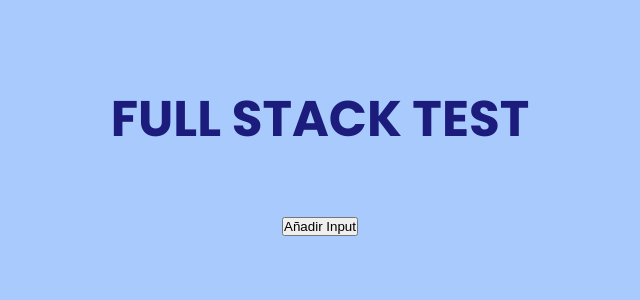
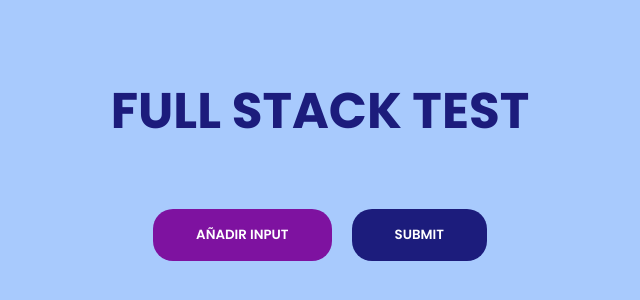
Before and after one commit to martscastrillo/fullstack_test_rc, a React (Create React App) app in the folder web/: page / in a window 1280 px wide. Shown: the part 208-508 px from the top of the page, without its empty margins (320-960 px from the left). Built offline with nearby package versions, Linux system fonts and the light colour scheme.

Commit message:
add inpunts

```diff
--- a/web/src/components/App.js
+++ b/web/src/components/App.js
@@ -10,10 +10,12 @@ const App = () => {
 		value1: "holi",
 		value2: "holita",
 	});
-	const [contador, setContador] = useState(1);
-	/* const [dataArray, setDataArray] = useState([]);
-	const [inputValues, setInputValues] = useState({});
-	const [result, setResult] = useState(0); */
+	const [inputs, setInputs] = useState([]);
+	const [inputValues, setInputValues] = useState([]);
+
+
+
+
 	const sendFormApi = (data) => {
 		apiData.sendFormApi(data).then((response) => {
 			if (response) {
@@ -25,13 +27,11 @@ const App = () => {
 	const handleSubmit = (ev) => {
 		ev.preventDefault();
 		sendFormApi(dataForm);
-
+		setInputValues({});
 	};
-	const [inputs, setInputs] = useState([]);
 
 	const agregarInput = () => {
 		setInputs([...inputs, '']);
-		setContador(contador + 1);
 	  };
 
 	const handleChange = (index, event) => {
@@ -43,24 +43,31 @@ const App = () => {
 		<div className="superbox">
 			<h1 className="superbox__h1">full stack test</h1>
 			<form action="" className="superbox__h1" onSubmit={handleSubmit}>
+				{inputs.map((value, index) => {
 
-
-				{inputs.map((value, index) => (
-					<fieldset className="superbox__form__fieldset">
-					<label htmlFor="value1">value 1</label>
+					return(
+					<fieldset className="superbox__form__fieldset" key={index}>
+					<label htmlFor={`value ${index}`}>{`value ${index}`}</label>
 					<input
-						id={`value${contador}`}
+						id={`value${index}`}
 						placeholder={`value ${index}`}
-						key={index}
-						value={value}
+						value={inputValues[index] || ""}
 						onChange={(event) => handleChange(index, event)}
 					/>
 				</fieldset>
 
-				))}
-				<button type="button" onClick={agregarInput}>
+				)})}
+
+				<div className="superbox__form__extradiv">
+				<button type="button" onClick={agregarInput} className="superbox__form__addinput">
 					Añadir Input
 				</button>
+					<input
+						className="superbox__form__submit"
+						type="submit"
+						value="Submit"
+					/>
+				</div>
 			</form>
 
 			<div className="superbox__results">
--- a/web/src/stylesheets/page/Main.scss
+++ b/web/src/stylesheets/page/Main.scss
@@ -55,6 +55,21 @@
 			padding: 16px 43px;
 
 		}
+		&__addinput {
+			display: flex;
+			align-items: center;
+			text-transform: uppercase;
+			font-family: "Poppins", sans-serif;
+			background-color: rgb(126, 18, 160);
+			cursor: pointer;
+			transition: all 0.5s ease;
+			border: 0;
+			border-radius: 20px;
+			color: white;
+			font-weight: 600;
+			padding: 16px 43px;
+
+		}
         &__extradiv{
             display: flex;
 			justify-content: center;
```
